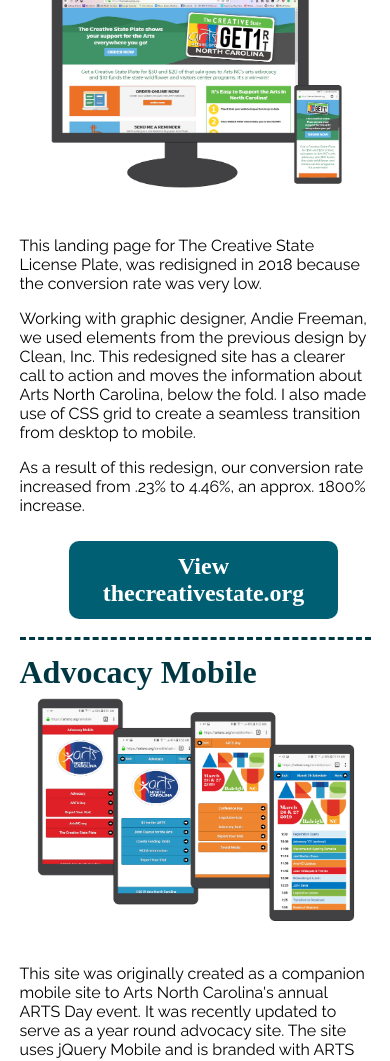
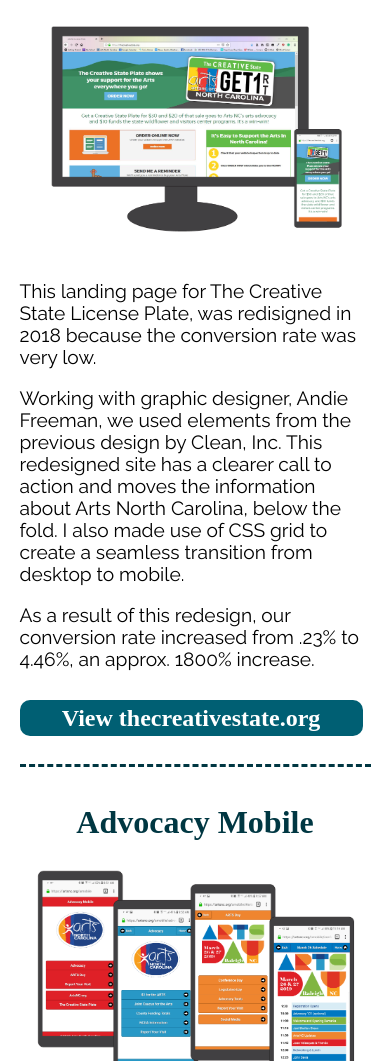
Before and after one commit to olson4912/WEB287_portfolio, a plain HTML site: page portfolio.html in a window 390 px wide. Shown: the part 375-1436 px from the top of the page. Drawn offline with Linux system fonts and the light colour scheme; a web font is replaced by a local one.

Commit message:
29Mar19 - Tweak font-size on mobile

```diff
--- a/co_styles.css
+++ b/co_styles.css
@@ -215,7 +215,7 @@
 	font-size: 1.5em;
 	text-align: center;
 	text-decoration: none;
-	padding: .5em;
+	padding: .2em;
 	width: 70%;
 	margin-top: 3%;
 	margin-left: 14%;
@@ -369,7 +369,16 @@
 	margin-bottom: 5%;
 }
 
-@media screen and (max-width: 570px) {
+@media screen and (max-width: 600px) {
+
+	h2 {
+		line-height: 1em;
+		margin: 7% auto;
+	}
+
+	section p {
+		font-size: 1.2em;
+	}
 
 	.coPic {
 		display: none;
@@ -411,6 +420,19 @@
 
 	a.resButton {
 		width: 95%;
+	}
+
+	a.proButton {
+		width: 95%;
+		margin: 3% auto;
+	}
+
+	.marginText {
+		width: 90%;
+	}
+
+	.resumeList ul li {
+		font-size: 1.2em;
 	}
 
 }
```
